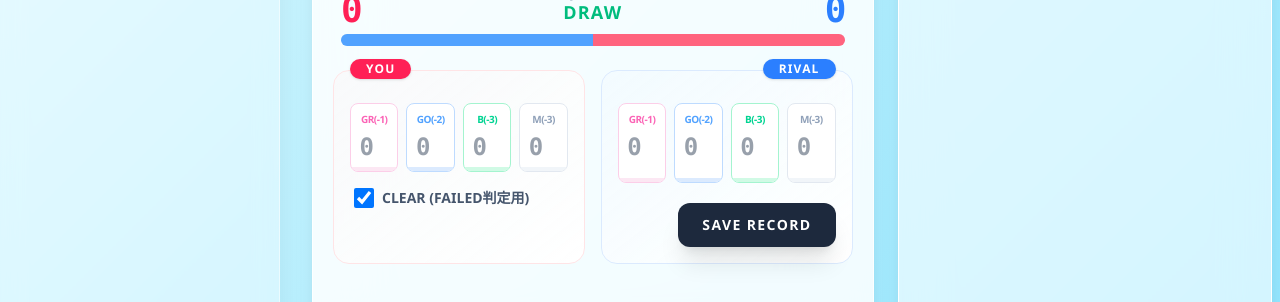
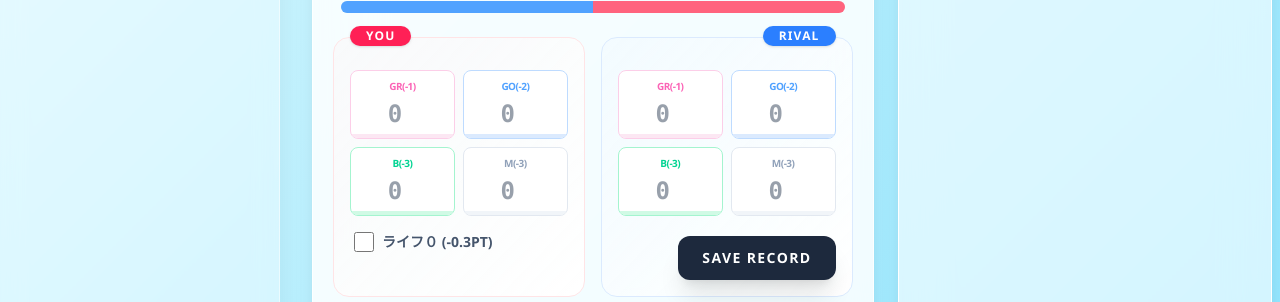
Before and after one commit to compass0810/pjsk-recorder, a Next.js app: page /rankmatch in a window 1280 px wide. Shown: the part 383-685 px from the top of the page. Built offline with nearby package versions, Linux system fonts and the light colour scheme; no server answers.

Commit message:
機能実装完了3

```diff
--- a/src/app/rankmatch/page.tsx
+++ b/src/app/rankmatch/page.tsx
@@ -13,8 +13,8 @@ export default function RankMatchRecorder() {
   const [selectedDiff, setSelectedDiff] = useState<Difficulty>("MAS");
   const [rivalName, setRivalName] = useState("");
 
-  // youのclearStatusをboolean(isClear)にし、自動判定時にこれを加味してFAILEDにするかを決める。
-  const [you, setYou] = useState({ gr: 0, go: 0, b: 0, m: 0, isClear: true });
+  // youのライフ0判定（isZeroLife）を管理。trueの場合FAILEDとなり-0.3ptのペナルティ。
+  const [you, setYou] = useState({ gr: 0, go: 0, b: 0, m: 0, isZeroLife: false });
   const [rival, setRival] = useState({ gr: 0, go: 0, b: 0, m: 0 });
 
   const [toastMessage, setToastMessage] = useState("");
@@ -66,7 +66,7 @@ export default function RankMatchRecorder() {
 
     let pClearType: "AP" | "FC" | "CLEAR" | "FAILED" = "CLEAR";
 
-    if (!you.isClear) {
+    if (you.isZeroLife) {
       pClearType = "FAILED";
       pointChange -= 0.3;
     } else {
@@ -109,7 +109,7 @@ export default function RankMatchRecorder() {
     setToastMessage("戦績を記録しました！");
     setTimeout(() => setToastMessage(""), 3000);
 
-    setYou({ gr: 0, go: 0, b: 0, m: 0, isClear: true });
+    setYou({ gr: 0, go: 0, b: 0, m: 0, isZeroLife: false });
     setRival({ gr: 0, go: 0, b: 0, m: 0 });
     setRivalName("");
   };
@@ -221,7 +221,7 @@ export default function RankMatchRecorder() {
               <div className="flex-1 bg-gradient-to-br from-rose-50/30 to-white rounded-[1rem] p-4 border border-rose-100 relative pt-6">
                 <div className="absolute -top-3 left-4 bg-rose-500 text-white px-4 py-0.5 text-xs rounded-full font-black tracking-widest shadow-sm">YOU</div>
 
-                <div className="grid grid-cols-4 gap-2 mt-2">
+                <div className="grid grid-cols-2 gap-2 mt-2">
                   {[
                     { key: "gr", label: "GR(-1)", classes: { border: "border-pink-200 focus-within:ring-pink-300", text: "text-pink-400", bg: "bg-pink-100" } },
                     { key: "go", label: "GO(-2)", classes: { border: "border-blue-200 focus-within:ring-blue-300", text: "text-blue-400", bg: "bg-blue-100" } },
@@ -238,8 +238,8 @@ export default function RankMatchRecorder() {
                 </div>
 
                 <label className="flex items-center gap-2 mt-4 ml-1 cursor-pointer w-fit select-none">
-                  <input type="checkbox" checked={you.isClear} onChange={e => setYou({ ...you, isClear: e.target.checked })} className="w-5 h-5 rounded text-rose-500 focus:ring-rose-400 cursor-pointer" />
-                  <span className="text-sm font-black text-slate-600 uppercase">CLEAR (FAILED判定用)</span>
+                  <input type="checkbox" checked={you.isZeroLife} onChange={e => setYou({ ...you, isZeroLife: e.target.checked })} className="w-5 h-5 rounded text-rose-500 focus:ring-rose-400 cursor-pointer" />
+                  <span className="text-sm font-black text-slate-600 uppercase">ライフ０ (-0.3pt)</span>
                 </label>
               </div>
 
@@ -247,7 +247,7 @@ export default function RankMatchRecorder() {
               <div className="flex-1 bg-gradient-to-br from-blue-50/30 to-white rounded-[1rem] p-4 border border-blue-100 relative pt-6 mb-4 sm:mb-0">
                 <div className="absolute -top-3 right-4 bg-blue-500 text-white px-4 py-0.5 text-xs rounded-full font-black tracking-widest shadow-sm uppercase">Rival</div>
 
-                <div className="grid grid-cols-4 gap-2 mt-2 h-[80px]">
+                <div className="grid grid-cols-2 gap-2 mt-2">
                   {[
                     { key: "gr", label: "GR(-1)", classes: { border: "border-pink-200 focus-within:ring-pink-300", text: "text-pink-400", bg: "bg-pink-100" } },
                     { key: "go", label: "GO(-2)", classes: { border: "border-blue-200 focus-within:ring-blue-300", text: "text-blue-400", bg: "bg-blue-100" } },
```
